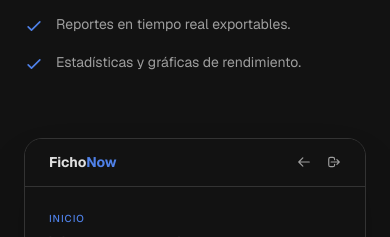
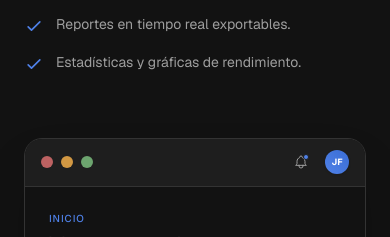
Before and after one commit to FichoNow/WEB-ADMIN, a Next.js app: page / in a window 390 px wide. Shown: the part 4120-4357 px from the top of the page. Built offline with nearby package versions, Linux system fonts and the light colour scheme; no server answers.

Commit message:
feat: agregar middleware para validación de JWT en las solicitudes

```diff
--- a/app/page.tsx
+++ b/app/page.tsx
@@ -84,10 +84,6 @@ export default function LandingPage() {
                 <div className="font-bold text-text-primary text-sm ml-4 hidden sm:block">
                   Ficho<span className="text-primary">Now</span>
                 </div>
-                <div className="hidden md:flex items-center gap-2 bg-bg px-3 py-1.5 rounded-lg border border-divider text-text-hint w-64 ml-4">
-                  <svg className="w-3.5 h-3.5" fill="none" viewBox="0 0 24 24" stroke="currentColor"><path strokeLinecap="round" strokeLinejoin="round" strokeWidth={2} d="M21 21l-6-6m2-5a7 7 0 11-14 0 7 7 0 0114 0z" /></svg>
-                  Buscar empleados o proyectos...
-                </div>
               </div>
               <div className="flex items-center gap-4">
                 <div className="relative">
@@ -127,12 +123,16 @@ export default function LandingPage() {
 
               {/* Main Content Area */}
               <div className="flex-1 bg-bg p-6 md:p-8 flex flex-col gap-6 overflow-hidden">
-                <div className="flex justify-between items-end">
+                <div className="flex justify-between items-end md:items-center">
                   <div>
                     <h1 className="text-xl md:text-2xl font-light text-text-primary tracking-tight">Rendimiento semanal</h1>
                     <p className="text-text-secondary text-[10px] md:text-xs mt-1">Visión general del estado de la plantilla (12 - 18 Abril).</p>
                   </div>
-                  <div className="hidden sm:flex gap-3">
+                  <div className="hidden md:flex gap-3 items-center">
+                    <div className="flex items-center gap-2 bg-bg px-3 py-1.5 rounded-lg border border-divider text-text-hint w-64">
+                      <svg className="w-3.5 h-3.5" fill="none" viewBox="0 0 24 24" stroke="currentColor"><path strokeLinecap="round" strokeLinejoin="round" strokeWidth={2} d="M21 21l-6-6m2-5a7 7 0 11-14 0 7 7 0 0114 0z" /></svg>
+                      Buscar empleados o proyectos...
+                    </div>
                     <div className="px-3 py-1.5 rounded-lg border border-divider bg-surface text-text-primary font-medium flex items-center gap-2">
                       <span className="w-2 h-2 rounded-full bg-success shadow-[0_0_8px_rgba(129,199,132,0.6)]"></span> 142 Online
                     </div>
@@ -628,19 +628,25 @@ export default function LandingPage() {
           >
             <div className="w-full max-w-2xl bg-bg rounded-2xl border border-divider shadow-2xl overflow-hidden shrink-0 flex flex-col text-[10px]">
               {/* Fake Topbar */}
-              <div className="h-12 border-b border-divider flex items-center px-6 justify-between bg-bg shrink-0">
-                <div className="font-bold text-text-primary text-sm">
-                  Ficho<span className="text-primary">Now</span>
+              <div className="h-12 border-b border-divider flex items-center px-4 md:px-6 justify-between bg-surface shrink-0 z-10">
+                <div className="flex items-center gap-6">
+                  <div className="flex gap-2">
+                    <div className="w-3 h-3 rounded-full bg-error/80"></div>
+                    <div className="w-3 h-3 rounded-full bg-warning/80"></div>
+                    <div className="w-3 h-3 rounded-full bg-success/80"></div>
+                  </div>
+                  <div className="font-bold text-text-primary text-sm ml-4 hidden sm:block">
+                    Ficho<span className="text-primary">Now</span>
+                  </div>
                 </div>
-                <div className="flex items-center gap-4 text-text-secondary text-xs">
-                  <span className="flex items-center gap-1 cursor-default">
-                    <svg className="w-3.5 h-3.5" fill="none" viewBox="0 0 24 24" stroke="currentColor"><path strokeLinecap="round" strokeLinejoin="round" strokeWidth={2} d="M10 19l-7-7m0 0l7-7m-7 7h18" /></svg>
-                    <span className="hidden sm:inline">Volver a la web</span>
-                  </span>
-                  <span className="flex items-center gap-1 cursor-default">
-                    <svg className="w-3.5 h-3.5" fill="none" viewBox="0 0 24 24" stroke="currentColor"><path strokeLinecap="round" strokeLinejoin="round" strokeWidth={2} d="M17 16l4-4m0 0l-4-4m4 4H7m6 4v1a3 3 0 01-3 3H6a3 3 0 01-3-3V7a3 3 0 013-3h4a3 3 0 013 3v1" /></svg>
-                    <span className="hidden sm:inline">Cerrar sesión</span>
-                  </span>
+                <div className="flex items-center gap-4">
+                  <div className="relative">
+                    <svg className="w-4 h-4 text-text-secondary" fill="none" viewBox="0 0 24 24" stroke="currentColor"><path strokeLinecap="round" strokeLinejoin="round" strokeWidth={1.5} d="M15 17h5l-1.405-1.405A2.032 2.032 0 0118 14.158V11a6.002 6.002 0 00-4-5.659V5a2 2 0 10-4 0v.341C7.67 6.165 6 8.388 6 11v3.159c0 .538-.214 1.055-.595 1.436L4 17h5m6 0v1a3 3 0 11-6 0v-1m6 0H9" /></svg>
+                    <span className="absolute top-0 right-0 w-1.5 h-1.5 bg-primary rounded-full border border-surface"></span>
+                  </div>
+                  <div className="w-6 h-6 rounded-full bg-gradient-to-tr from-primary to-primary-dark flex items-center justify-center text-white font-bold text-[9px] shadow-sm">
+                    JF
+                  </div>
                 </div>
               </div>
 
@@ -651,7 +657,7 @@ export default function LandingPage() {
                   <div className="px-4 py-4 border-b border-divider flex flex-col gap-3">
                     <div>
                       <p className="text-[8px] font-medium tracking-widest text-text-hint uppercase mb-0.5">Empresa</p>
-                      <p className="text-xs font-semibold text-text-primary truncate">Empresa Demo</p>
+                      <p className="text-xs font-semibold text-text-primary truncate">TechCorp S.L.</p>
                     </div>
                     <div>
                       <p className="text-[8px] font-medium tracking-widest text-text-hint uppercase mb-0.5">Departamento</p>
--- a/middleware.ts
+++ b/proxy.ts
@@ -6,7 +6,7 @@ function isValidJwt(token: string): boolean {
   return parts.length === 3 && parts.every(p => p.length > 0)
 }
 
-export function middleware(request: NextRequest) {
+export function proxy(request: NextRequest) {
   const token = request.cookies.get('accessToken')?.value
 
   if (!token || !isValidJwt(token)) {
```
